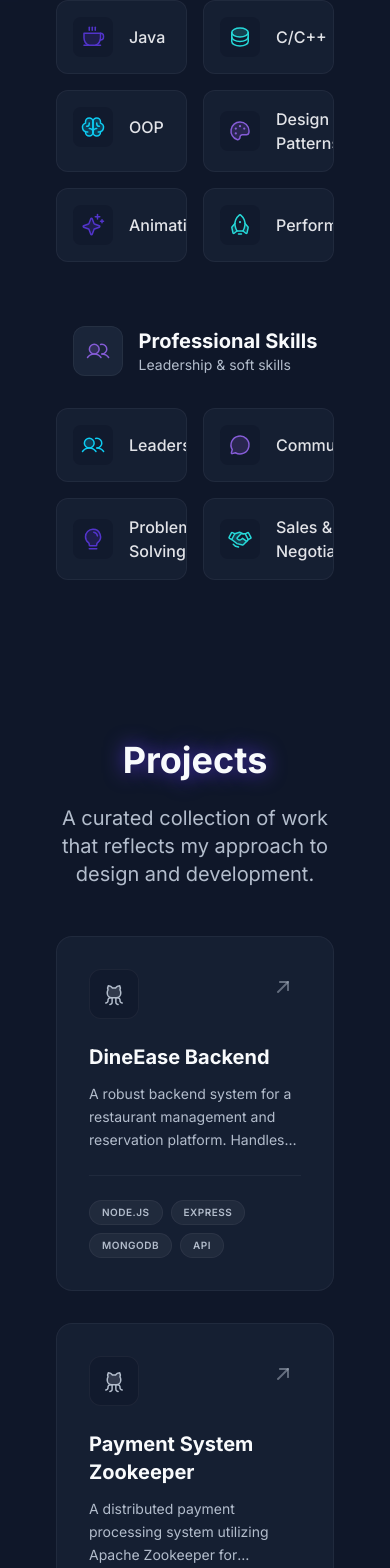
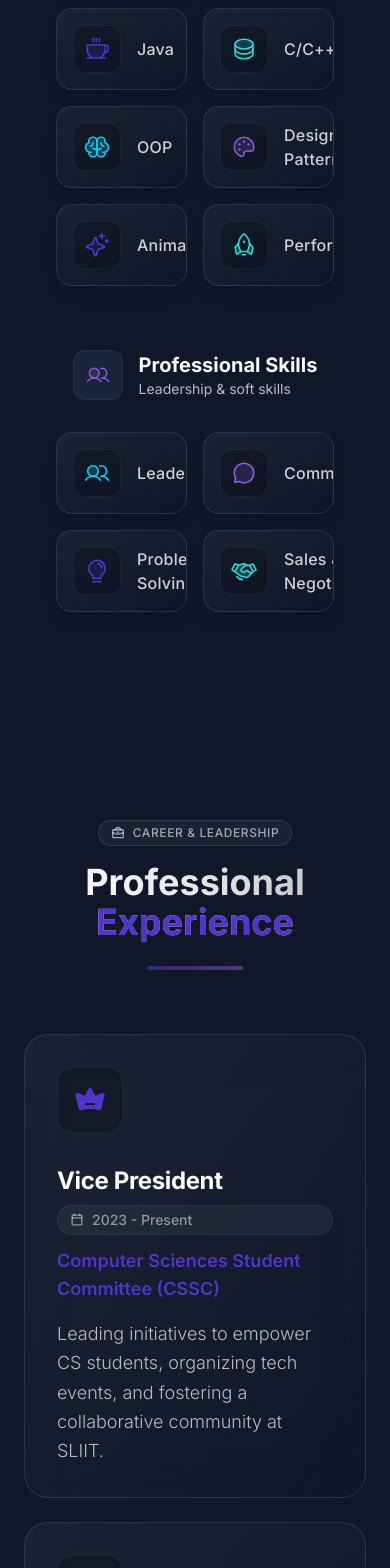
Before and after one commit to J4N3i/J4N3i.github.io, a React (Vite) app: page / in a window 390 px wide. Shown: the part 2706-4274 px from the top of the page. Built offline with nearby package versions, Linux system fonts and the light colour scheme.

Commit message:
done for today

```diff
--- a/src/components/AboutSection.tsx
+++ b/src/components/AboutSection.tsx
@@ -203,15 +203,19 @@ const AboutSection = () => {
                   {skills.filter(skill => skill.category === 'technical').map((skill) => (
                     <div
                       key={skill.name}
-                      className="skill-icon group relative overflow-hidden rounded-xl bg-surface-elevated/30 border border-white/5 hover:border-primary/30 transition-all duration-500 hover:shadow-lg hover:shadow-primary/5"
+                      className="skill-icon group relative overflow-hidden rounded-2xl bg-gradient-to-br from-white/5 to-white/0 backdrop-blur-xl border border-white/10 shadow-lg transition-all duration-500 hover:-translate-y-1 hover:shadow-2xl hover:shadow-primary/20 hover:border-white/20"
                     >
-                      <div className="absolute inset-0 bg-gradient-to-br from-white/5 to-transparent opacity-0 group-hover:opacity-100 transition-opacity duration-500" />
+                      {/* Top Shine */}
+                      <div className="absolute top-0 left-0 right-0 h-[1px] bg-gradient-to-r from-transparent via-white/30 to-transparent opacity-0 group-hover:opacity-100 transition-opacity duration-500" />
+
+                      {/* Hover Gradient */}
+                      <div className="absolute inset-0 bg-gradient-to-br from-white/10 to-transparent opacity-0 group-hover:opacity-100 transition-opacity duration-500" />
 
                       <div className="relative p-4 flex items-center gap-4">
-                        <div className={`p-2 rounded-lg bg-background/50 ${skill.color} group-hover:scale-110 transition-transform duration-500`}>
-                          <skill.icon size={24} weight="duotone" />
+                        <div className={`p-2.5 rounded-xl bg-black/20 border border-white/5 ${skill.color} group-hover:scale-110 transition-transform duration-500 shadow-inner`}>
+                          <skill.icon size={26} weight="duotone" />
                         </div>
-                        <span className="font-medium text-foreground/90 group-hover:text-foreground transition-colors">
+                        <span className="font-medium tracking-wide text-base text-white/80 group-hover:text-white transition-colors">
                           {skill.name}
                         </span>
                       </div>
@@ -236,15 +240,19 @@ const AboutSection = () => {
                   {skills.filter(skill => skill.category === 'soft').map((skill) => (
                     <div
                       key={skill.name}
-                      className="skill-icon group relative overflow-hidden rounded-xl bg-surface-elevated/30 border border-white/5 hover:border-primary/30 transition-all duration-500 hover:shadow-lg hover:shadow-primary/5"
+                      className="skill-icon group relative overflow-hidden rounded-2xl bg-gradient-to-br from-white/5 to-white/0 backdrop-blur-xl border border-white/10 shadow-lg transition-all duration-500 hover:-translate-y-1 hover:shadow-2xl hover:shadow-primary/20 hover:border-white/20"
                     >
-                      <div className="absolute inset-0 bg-gradient-to-br from-white/5 to-transparent opacity-0 group-hover:opacity-100 transition-opacity duration-500" />
+                      {/* Top Shine */}
+                      <div className="absolute top-0 left-0 right-0 h-[1px] bg-gradient-to-r from-transparent via-white/30 to-transparent opacity-0 group-hover:opacity-100 transition-opacity duration-500" />
+
+                      {/* Hover Gradient */}
+                      <div className="absolute inset-0 bg-gradient-to-br from-white/10 to-transparent opacity-0 group-hover:opacity-100 transition-opacity duration-500" />
 
                       <div className="relative p-4 flex items-center gap-4">
-                        <div className={`p-2 rounded-lg bg-background/50 ${skill.color} group-hover:scale-110 transition-transform duration-500`}>
-                          <skill.icon size={24} weight="duotone" />
+                        <div className={`p-2.5 rounded-xl bg-black/20 border border-white/5 ${skill.color} group-hover:scale-110 transition-transform duration-500 shadow-inner`}>
+                          <skill.icon size={26} weight="duotone" />
                         </div>
-                        <span className="font-medium text-foreground/90 group-hover:text-foreground transition-colors">
+                        <span className="font-medium tracking-wide text-base text-white/80 group-hover:text-white transition-colors">
                           {skill.name}
                         </span>
                       </div>
--- /dev/null
+++ b/src/components/ExperienceSection.tsx
@@ -0,0 +1,142 @@
+import { useRef, useEffect } from 'react';
+import { gsap } from 'gsap';
+import { ScrollTrigger } from 'gsap/ScrollTrigger';
+import { Crown, UsersThree, Briefcase, CalendarBlank } from 'phosphor-react';
+
+gsap.registerPlugin(ScrollTrigger);
+
+const ExperienceSection = () => {
+    const sectionRef = useRef<HTMLElement>(null);
+    const titleRef = useRef<HTMLHeadingElement>(null);
+    const containerRef = useRef<HTMLDivElement>(null);
+
+    useEffect(() => {
+        const section = sectionRef.current;
+        const title = titleRef.current;
+        const container = containerRef.current;
+
+        if (!section || !title || !container) return;
+
+        // Title Animation
+        gsap.fromTo(title,
+            { y: 50, opacity: 0 },
+            {
+                y: 0,
+                opacity: 1,
+                duration: 0.8,
+                ease: 'power3.out',
+                scrollTrigger: {
+                    trigger: section,
+                    start: 'top 80%',
+                }
+            }
+        );
+
+        // Cards Animation
+        const children = Array.from(container.children);
+        gsap.fromTo(children,
+            { y: 50, opacity: 0 },
+            {
+                y: 0,
+                opacity: 1,
+                duration: 0.8,
+                stagger: 0.2,
+                ease: 'power3.out',
+                scrollTrigger: {
+                    trigger: container,
+                    start: 'top 85%',
+                }
+            }
+        );
+    }, []);
+
+    const experiences = [
+        {
+            id: 1,
+            role: "Vice President",
+            organization: "Computer Sciences Student Committee (CSSC)",
+            period: "2023 - Present",
+            description: "Leading initiatives to empower CS students, organizing tech events, and fostering a collaborative community at SLIIT.",
+            icon: <Crown size={32} weight="fill" />,
+            color: "text-primary",
+            borderColor: "hover:border-primary/30",
+            bgGradient: "from-primary/10",
+            iconBg: "bg-primary/20"
+        },
+        {
+            id: 2,
+            role: "Team Leader (VD)",
+            organization: "AIESEC in SLIIT",
+            period: "1 Year Experience",
+            description: "Managed video development projects, led a creative team, and contributed to impactful global exchange campaigns.",
+            icon: <UsersThree size={32} weight="fill" />,
+            color: "text-accent-cyan",
+            borderColor: "hover:border-accent-cyan/30",
+            bgGradient: "from-accent-cyan/10",
+            iconBg: "bg-accent-cyan/20"
+        }
+    ];
+
+    return (
+        <section id="experience" ref={sectionRef} className="py-32 relative overflow-hidden">
+            {/* Background Elements */}
+            <div className="absolute top-1/2 left-1/2 -translate-x-1/2 -translate-y-1/2 w-[500px] h-[500px] bg-primary/5 rounded-full blur-[120px] -z-10" />
+
+            <div className="container mx-auto px-6">
+                <div className="max-w-4xl mx-auto">
+                    {/* Section Header */}
+                    <div className="text-center mb-16">
+                        <div className="inline-flex items-center gap-2 px-3 py-1 rounded-full bg-white/5 border border-white/10 text-white/60 text-xs font-medium uppercase tracking-wider mb-4">
+                            <Briefcase size={14} weight="bold" />
+                            Career & Leadership
+                        </div>
+                        <h2 ref={titleRef} className="text-4xl md:text-5xl font-bold mb-6 bg-clip-text text-transparent bg-gradient-to-r from-white via-white/90 to-white/70">
+                            Professional <span className="text-primary">Experience</span>
+                        </h2>
+                        <div className="h-1 w-24 bg-gradient-to-r from-primary to-accent-violet mx-auto rounded-full opacity-50" />
+                    </div>
+
+                    <div ref={containerRef} className="space-y-6">
+                        {experiences.map((exp) => (
+                            <div key={exp.id} className={`group relative p-8 rounded-3xl bg-gradient-to-br from-white/5 to-white/0 backdrop-blur-xl border border-white/10 ${exp.borderColor} transition-all duration-500 hover:-translate-y-1 hover:shadow-2xl hover:shadow-primary/10`}>
+                                {/* Top Shine */}
+                                <div className="absolute top-0 left-0 right-0 h-[1px] bg-gradient-to-r from-transparent via-white/30 to-transparent opacity-0 group-hover:opacity-100 transition-opacity duration-500" />
+
+                                {/* Hover Gradient */}
+                                <div className={`absolute inset-0 bg-gradient-to-r ${exp.bgGradient} to-transparent opacity-0 group-hover:opacity-100 transition-opacity duration-500 rounded-3xl`} />
+
+                                <div className="relative z-10 flex flex-col md:flex-row gap-8 items-start">
+                                    {/* Icon */}
+                                    <div className={`p-4 rounded-2xl bg-black/20 border border-white/5 ${exp.color} group-hover:scale-110 transition-transform duration-500 shadow-inner`}>
+                                        {exp.icon}
+                                    </div>
+
+                                    {/* Content */}
+                                    <div className="flex-1">
+                                        <div className="flex flex-col md:flex-row md:items-center justify-between mb-3">
+                                            <h3 className="text-2xl font-bold text-white group-hover:text-white transition-colors tracking-tight">{exp.role}</h3>
+                                            <div className="flex items-center gap-2 text-white/50 text-sm font-medium mt-2 md:mt-0 bg-white/5 px-3 py-1 rounded-full border border-white/5">
+                                                <CalendarBlank size={14} weight="bold" />
+                                                <span>{exp.period}</span>
+                                            </div>
+                                        </div>
+
+                                        <h4 className={`text-lg font-semibold ${exp.color} mb-4 flex items-center gap-2`}>
+                                            {exp.organization}
+                                        </h4>
+
+                                        <p className="text-white/70 leading-relaxed text-lg font-light">
+                                            {exp.description}
+                                        </p>
+                                    </div>
+                                </div>
+                            </div>
+                        ))}
+                    </div>
+                </div>
+            </div>
+        </section>
+    );
+};
+
+export default ExperienceSection;
--- a/src/components/Navigation.tsx
+++ b/src/components/Navigation.tsx
@@ -59,7 +59,7 @@ const Navigation = () => {
 
   // Observe sections to update active nav on scroll
   useEffect(() => {
-    const ids = ['home', 'about', 'skills', 'projects', 'certifications', 'contact'];
+    const ids = ['home', 'about', 'experience', 'skills', 'projects', 'certifications', 'contact'];
     const sections = ids
       .map((id) => document.getElementById(id))
       .filter(Boolean) as HTMLElement[];
@@ -109,6 +109,7 @@ const Navigation = () => {
   const navItems = [
     { label: 'Home', href: '#home' },
     { label: 'About', href: '#about' },
+    { label: 'Experience', href: '#experience' },
     { label: 'Skills', href: '#skills' },
     { label: 'Projects', href: '#projects' },
     { label: 'Certifications', href: '#certifications' },
--- a/src/pages/Index.tsx
+++ b/src/pages/Index.tsx
@@ -3,6 +3,7 @@ import Preloader from '../components/Preloader';
 import Navigation from '../components/Navigation';
 import HeroSection from '../components/HeroSection';
 import AboutSection from '../components/AboutSection';
+import ExperienceSection from '../components/ExperienceSection';
 import ProjectsSection from '../components/ProjectsSection';
 import CertificationsSection from '../components/CertificationsSection';
 import ContactSection from '../components/ContactSection';
@@ -40,6 +41,7 @@ const Index = () => {
         <main>
           <HeroSection />
           <AboutSection />
+          <ExperienceSection />
           <ProjectsSection />
           <CertificationsSection />
           <ContactSection />
```
